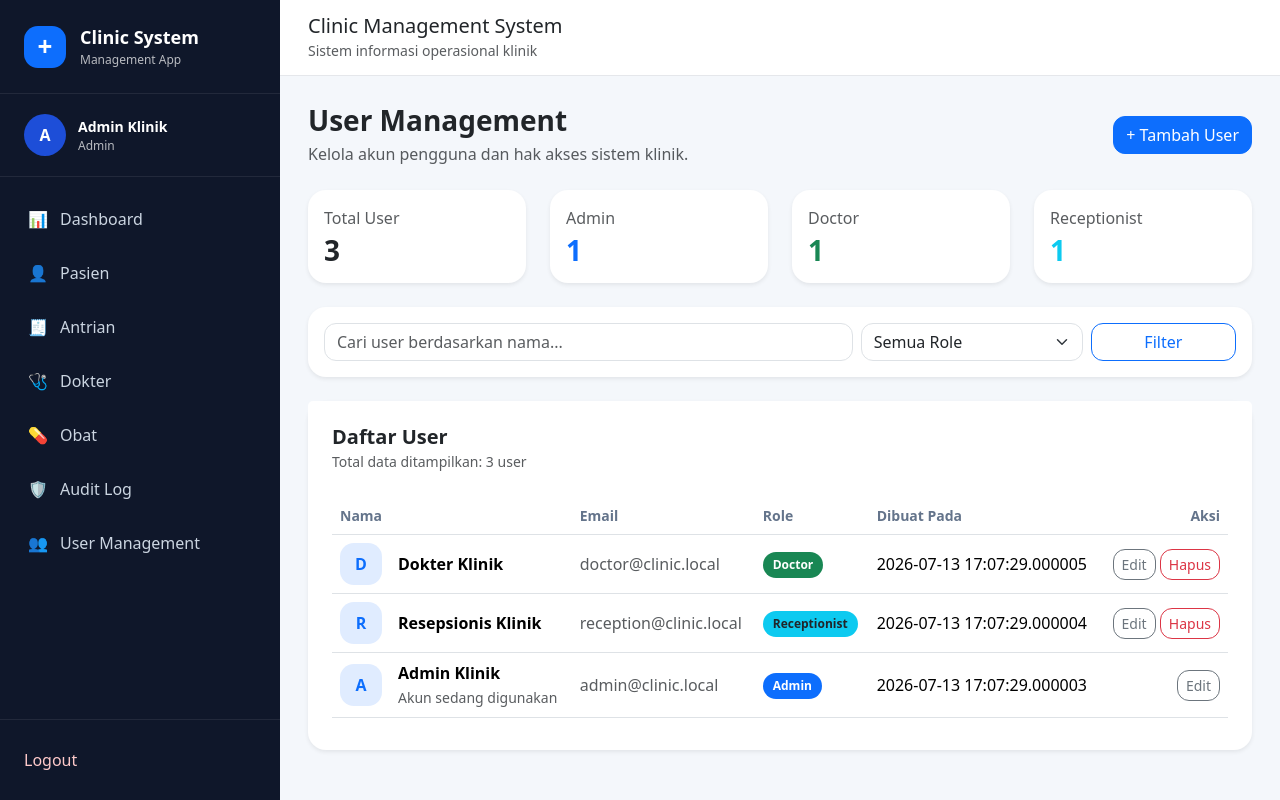
After one commit to terimakasihya555/clinic-management-system, a Flask app: page /users/ in a window 1280 px wide. The commit adds this page. Run offline with Flask 3, Linux system fonts and the light colour scheme; a user stored in the database is signed in.

Commit message:
Prevent admin from changing own role

```diff
--- a/clinic_app/__init__.py
+++ b/clinic_app/__init__.py
@@ -29,6 +29,7 @@ def create_app(config_class=Config):
     login_manager.init_app(app)
     init_security(app)
 
+    from clinic_app.blueprints.users.routes import users_bp
     from clinic_app.blueprints.auth.routes import auth_bp
     from clinic_app.blueprints.patients.routes import patients_bp
     from clinic_app.blueprints.queue.routes import queue_bp
@@ -36,6 +37,7 @@ def create_app(config_class=Config):
     from clinic_app.blueprints.inventory.routes import inventory_bp
     from clinic_app.blueprints.audit.routes import audit_bp
 
+    app.register_blueprint(users_bp)
     app.register_blueprint(auth_bp)
     app.register_blueprint(patients_bp)
     app.register_blueprint(queue_bp)
--- /dev/null
+++ b/clinic_app/blueprints/users/routes.py
@@ -0,0 +1,156 @@
+from flask import Blueprint, render_template, request, redirect, url_for, flash
+from flask_login import login_required, current_user
+from werkzeug.security import generate_password_hash
+
+from clinic_app.models import db
+from clinic_app.models.user import User
+from clinic_app.security import role_required
+
+
+users_bp = Blueprint("users", __name__, url_prefix="/users")
+
+
+@users_bp.route("/")
+@login_required
+@role_required("admin")
+def index():
+    keyword = request.args.get("q", "").strip()
+    role = request.args.get("role", "").strip()
+
+    query = User.query
+
+    if keyword:
+        query = query.filter(User.name.ilike(f"%{keyword}%"))
+
+    if role:
+        query = query.filter_by(role=role)
+
+    users = query.order_by(User.created_at.desc()).all()
+
+    stats = {
+        "total_users": User.query.count(),
+        "total_admin": User.query.filter_by(role="admin").count(),
+        "total_doctor": User.query.filter_by(role="doctor").count(),
+        "total_receptionist": User.query.filter_by(role="receptionist").count(),
+    }
+
+    return render_template(
+        "users/list.html",
+        users=users,
+        stats=stats,
+        keyword=keyword,
+        selected_role=role
+    )
+
+
+@users_bp.route("/create", methods=["POST"])
+@login_required
+@role_required("admin")
+def create():
+    name = request.form.get("name", "").strip()
+    email = request.form.get("email", "").lower().strip()
+    password = request.form.get("password", "").strip()
+    role = request.form.get("role", "").strip()
+
+    if not name:
+        flash("Nama user wajib diisi.", "danger")
+        return redirect(url_for("users.index"))
+
+    if not email:
+        flash("Email user wajib diisi.", "danger")
+        return redirect(url_for("users.index"))
+
+    if not password:
+        flash("Password user wajib diisi.", "danger")
+        return redirect(url_for("users.index"))
+
+    if role not in ["admin", "doctor", "receptionist"]:
+        flash("Role user tidak valid.", "danger")
+        return redirect(url_for("users.index"))
+
+    existing_user = User.query.filter_by(email=email).first()
+
+    if existing_user:
+        flash("Email sudah digunakan oleh user lain.", "danger")
+        return redirect(url_for("users.index"))
+
+    user = User(
+        name=name,
+        email=email,
+        role=role,
+        password_hash=generate_password_hash(password)
+    )
+
+    db.session.add(user)
+    db.session.commit()
+
+    flash("User baru berhasil ditambahkan.", "success")
+    return redirect(url_for("users.index"))
+
+
+@users_bp.route("/update/<int:user_id>", methods=["POST"])
+@login_required
+@role_required("admin")
+def update(user_id):
+    user = User.query.get_or_404(user_id)
+
+    name = request.form.get("name", "").strip()
+    email = request.form.get("email", "").lower().strip()
+    role = request.form.get("role", "").strip()
+    password = request.form.get("password", "").strip()
+
+    if not name:
+        flash("Nama user wajib diisi.", "danger")
+        return redirect(url_for("users.index"))
+
+    if not email:
+        flash("Email user wajib diisi.", "danger")
+        return redirect(url_for("users.index"))
+
+    duplicate = User.query.filter(
+        User.email == email,
+        User.id != user.id
+    ).first()
+
+    if duplicate:
+        flash("Email sudah digunakan oleh user lain.", "danger")
+        return redirect(url_for("users.index"))
+
+    user.name = name
+    user.email = email
+
+    # Akun yang sedang login tidak boleh mengubah role sendiri.
+    # Ini mencegah admin kehilangan akses ke halaman User Management.
+    if user.id == current_user.id:
+        user.role = current_user.role
+    else:
+        if role not in ["admin", "doctor", "receptionist"]:
+            flash("Role user tidak valid.", "danger")
+            return redirect(url_for("users.index"))
+
+        user.role = role
+
+    if password:
+        user.password_hash = generate_password_hash(password)
+
+    db.session.commit()
+
+    flash("Data user berhasil diperbarui.", "success")
+    return redirect(url_for("users.index"))
+
+
+@users_bp.route("/delete/<int:user_id>", methods=["POST"])
+@login_required
+@role_required("admin")
+def delete(user_id):
+    user = User.query.get_or_404(user_id)
+
+    if user.id == current_user.id:
+        flash("Kamu tidak bisa menghapus akun yang sedang digunakan.", "danger")
+        return redirect(url_for("users.index"))
+
+    db.session.delete(user)
+    db.session.commit()
+
+    flash("User berhasil dihapus.", "success")
+    return redirect(url_for("users.index"))
--- a/clinic_app/static/css/main.css
+++ b/clinic_app/static/css/main.css
@@ -354,3 +354,15 @@ body {
   overflow: hidden;
   text-overflow: ellipsis;
 }
+
+.user-table-avatar {
+  width: 42px;
+  height: 42px;
+  border-radius: 14px;
+  background: #e0ecff;
+  color: #0d6efd;
+  display: flex;
+  align-items: center;
+  justify-content: center;
+  font-weight: 800;
+}
--- a/clinic_app/templates/layout.html
+++ b/clinic_app/templates/layout.html
@@ -53,6 +53,9 @@
         </a>
         <a href="{{ url_for('audit.index') }}" class="menu-link">
           <span>🛡️</span> Audit Log
+        </a>
+        <a href="{{ url_for('users.index') }}" class="menu-link">
+        <span>👥</span> User Management
         </a>
       {% endif %}
 
--- /dev/null
+++ b/clinic_app/templates/users/list.html
@@ -0,0 +1,410 @@
+{% extends "layout.html" %}
+{% block content %}
+
+<div class="d-flex justify-content-between align-items-center mb-4">
+  <div>
+    <h3 class="fw-bold mb-1">User Management</h3>
+    <p class="text-muted mb-0">
+      Kelola akun pengguna dan hak akses sistem klinik.
+    </p>
+  </div>
+
+  <button class="btn btn-primary" data-bs-toggle="modal" data-bs-target="#createUserModal">
+    + Tambah User
+  </button>
+</div>
+
+<div class="row g-4 mb-4">
+
+  <div class="col-md-6 col-xl-3">
+    <div class="card shadow-sm border-0">
+      <div class="card-body">
+        <p class="text-muted mb-1">Total User</p>
+        <h3 class="fw-bold mb-0">{{ stats.total_users }}</h3>
+      </div>
+    </div>
+  </div>
+
+  <div class="col-md-6 col-xl-3">
+    <div class="card shadow-sm border-0">
+      <div class="card-body">
+        <p class="text-muted mb-1">Admin</p>
+        <h3 class="fw-bold mb-0 text-primary">{{ stats.total_admin }}</h3>
+      </div>
+    </div>
+  </div>
+
+  <div class="col-md-6 col-xl-3">
+    <div class="card shadow-sm border-0">
+      <div class="card-body">
+        <p class="text-muted mb-1">Doctor</p>
+        <h3 class="fw-bold mb-0 text-success">{{ stats.total_doctor }}</h3>
+      </div>
+    </div>
+  </div>
+
+  <div class="col-md-6 col-xl-3">
+    <div class="card shadow-sm border-0">
+      <div class="card-body">
+        <p class="text-muted mb-1">Receptionist</p>
+        <h3 class="fw-bold mb-0 text-info">{{ stats.total_receptionist }}</h3>
+      </div>
+    </div>
+  </div>
+
+</div>
+
+<div class="card shadow-sm border-0 mb-4">
+  <div class="card-body">
+    <form method="get" class="row g-2 align-items-center">
+
+      <div class="col-md-7">
+        <input
+          type="text"
+          name="q"
+          class="form-control"
+          placeholder="Cari user berdasarkan nama..."
+          value="{{ keyword }}"
+        >
+      </div>
+
+      <div class="col-md-3">
+        <select name="role" class="form-select">
+          <option value="">Semua Role</option>
+          <option value="admin" {% if selected_role == "admin" %}selected{% endif %}>
+            Admin
+          </option>
+          <option value="doctor" {% if selected_role == "doctor" %}selected{% endif %}>
+            Doctor
+          </option>
+          <option value="receptionist" {% if selected_role == "receptionist" %}selected{% endif %}>
+            Receptionist
+          </option>
+        </select>
+      </div>
+
+      <div class="col-md-2 d-grid">
+        <button class="btn btn-outline-primary">
+          Filter
+        </button>
+      </div>
+
+    </form>
+  </div>
+</div>
+
+<div class="card shadow-sm border-0">
+  <div class="card-header bg-white border-0 pt-4 px-4">
+    <h5 class="fw-bold mb-0">Daftar User</h5>
+    <small class="text-muted">
+      Total data ditampilkan: {{ users|length }} user
+    </small>
+  </div>
+
+  <div class="card-body px-4">
+
+    {% if users %}
+    <div class="table-responsive">
+      <table class="table table-hover align-middle">
+        <thead>
+          <tr>
+            <th>Nama</th>
+            <th>Email</th>
+            <th>Role</th>
+            <th>Dibuat Pada</th>
+            <th class="text-end">Aksi</th>
+          </tr>
+        </thead>
+
+        <tbody>
+          {% for user in users %}
+          <tr>
+            <td>
+              <div class="d-flex align-items-center gap-3">
+                <div class="user-table-avatar">
+                  {{ user.name[0] }}
+                </div>
+
+                <div>
+                  <div class="fw-semibold">{{ user.name }}</div>
+                  {% if user.id == current_user.id %}
+                    <small class="text-muted">Akun sedang digunakan</small>
+                  {% endif %}
+                </div>
+              </div>
+            </td>
+
+            <td>
+              <span class="text-muted">{{ user.email }}</span>
+            </td>
+
+            <td>
+              {% if user.role == "admin" %}
+                <span class="badge bg-primary">Admin</span>
+              {% elif user.role == "doctor" %}
+                <span class="badge bg-success">Doctor</span>
+              {% elif user.role == "receptionist" %}
+                <span class="badge bg-info text-dark">Receptionist</span>
+              {% else %}
+                <span class="badge bg-secondary">{{ user.role }}</span>
+              {% endif %}
+            </td>
+
+            <td>
+              {{ user.created_at }}
+            </td>
+
+            <td class="text-end">
+              <button
+                class="btn btn-outline-secondary btn-sm"
+                data-bs-toggle="modal"
+                data-bs-target="#editUserModal{{ user.id }}"
+              >
+                Edit
+              </button>
+
+              {% if user.id != current_user.id %}
+              <button
+                class="btn btn-outline-danger btn-sm"
+                data-bs-toggle="modal"
+                data-bs-target="#deleteUserModal{{ user.id }}"
+              >
+                Hapus
+              </button>
+              {% endif %}
+            </td>
+          </tr>
+
+          <!-- Modal Edit User -->
+          <div class="modal fade" id="editUserModal{{ user.id }}" tabindex="-1">
+            <div class="modal-dialog modal-dialog-centered modal-lg">
+              <div class="modal-content">
+
+                <form method="post" action="{{ url_for('users.update', user_id=user.id) }}">
+                  <div class="modal-header">
+                    <div>
+                      <h5 class="modal-title fw-bold">Edit User</h5>
+                      <small class="text-muted">
+                        Perbarui data user dan role akses.
+                      </small>
+                    </div>
+                    <button type="button" class="btn-close" data-bs-dismiss="modal"></button>
+                  </div>
+
+                  <div class="modal-body">
+
+                    <div class="row g-3">
+
+                      <div class="col-md-6">
+                        <label class="form-label">Nama User</label>
+                        <input
+                          type="text"
+                          name="name"
+                          class="form-control"
+                          value="{{ user.name }}"
+                          required
+                        >
+                      </div>
+
+                      <div class="col-md-6">
+                        <label class="form-label">Email</label>
+                        <input
+                          type="email"
+                          name="email"
+                          class="form-control"
+                          value="{{ user.email }}"
+                          required
+                        >
+                      </div>
+
+                      <div class="col-md-6">
+                        <label class="form-label">Role</label>
+
+                        {% if user.id == current_user.id %}
+                          <input type="hidden" name="role" value="{{ user.role }}">
+
+                          <select class="form-select" disabled>
+                            <option selected>
+                              {{ user.role|capitalize }} - tidak dapat diubah
+                            </option>
+                          </select>
+
+                          <small class="text-muted">
+                            Role akun yang sedang digunakan tidak dapat diubah sendiri untuk mencegah kehilangan akses admin.
+                          </small>
+                        {% else %}
+                          <select name="role" class="form-select" required>
+                            <option value="admin" {% if user.role == "admin" %}selected{% endif %}>
+                              Admin
+                            </option>
+                            <option value="doctor" {% if user.role == "doctor" %}selected{% endif %}>
+                              Doctor
+                            </option>
+                            <option value="receptionist" {% if user.role == "receptionist" %}selected{% endif %}>
+                              Receptionist
+                            </option>
+                          </select>
+                        {% endif %}
+                      </div>
+
+                      <div class="col-md-6">
+                        <label class="form-label">Password Baru</label>
+                        <input
+                          type="password"
+                          name="password"
+                          class="form-control"
+                          placeholder="Kosongkan jika tidak ingin mengubah"
+                        >
+                      </div>
+
+                    </div>
+
+                  </div>
+
+                  <div class="modal-footer">
+                    <button type="button" class="btn btn-light" data-bs-dismiss="modal">
+                      Batal
+                    </button>
+                    <button class="btn btn-primary">
+                      Simpan Perubahan
+                    </button>
+                  </div>
+                </form>
+
+              </div>
+            </div>
+          </div>
+
+          {% if user.id != current_user.id %}
+          <!-- Modal Delete User -->
+          <div class="modal fade" id="deleteUserModal{{ user.id }}" tabindex="-1">
+            <div class="modal-dialog modal-dialog-centered">
+              <div class="modal-content">
+
+                <form method="post" action="{{ url_for('users.delete', user_id=user.id) }}">
+                  <div class="modal-header">
+                    <h5 class="modal-title fw-bold">Konfirmasi Hapus</h5>
+                    <button type="button" class="btn-close" data-bs-dismiss="modal"></button>
+                  </div>
+
+                  <div class="modal-body">
+                    Apakah kamu yakin ingin menghapus user
+                    <strong>{{ user.name }}</strong>?
+                  </div>
+
+                  <div class="modal-footer">
+                    <button type="button" class="btn btn-light" data-bs-dismiss="modal">
+                      Batal
+                    </button>
+                    <button class="btn btn-danger">
+                      Ya, Hapus
+                    </button>
+                  </div>
+                </form>
+
+              </div>
+            </div>
+          </div>
+          {% endif %}
+
+          {% endfor %}
+        </tbody>
+      </table>
+    </div>
+
+    {% else %}
+    <div class="text-center py-5">
+      <div class="empty-icon mb-3">👥</div>
+      <h5 class="fw-bold">Belum ada user</h5>
+      <p class="text-muted">
+        Tambahkan user pertama untuk mengatur akses sistem.
+      </p>
+    </div>
+    {% endif %}
+
+  </div>
+</div>
+
+
+<!-- Modal Tambah User -->
+<div class="modal fade" id="createUserModal" tabindex="-1">
+  <div class="modal-dialog modal-dialog-centered modal-lg">
+    <div class="modal-content">
+
+      <form method="post" action="{{ url_for('users.create') }}">
+        <div class="modal-header">
+          <div>
+            <h5 class="modal-title fw-bold">Tambah User Baru</h5>
+            <small class="text-muted">
+              Buat akun baru untuk admin, dokter, atau resepsionis.
+            </small>
+          </div>
+          <button type="button" class="btn-close" data-bs-dismiss="modal"></button>
+        </div>
+
+        <div class="modal-body">
+
+          <div class="row g-3">
+
+            <div class="col-md-6">
+              <label class="form-label">Nama User</label>
+              <input
+                type="text"
+                name="name"
+                class="form-control"
+                placeholder="Masukkan nama user"
+                required
+              >
+            </div>
+
+            <div class="col-md-6">
+              <label class="form-label">Email</label>
+              <input
+                type="email"
+                name="email"
+                class="form-control"
+                placeholder="Masukkan email login"
+                required
+              >
+            </div>
+
+            <div class="col-md-6">
+              <label class="form-label">Password</label>
+              <input
+                type="password"
+                name="password"
+                class="form-control"
+                placeholder="Masukkan password"
+                required
+              >
+            </div>
+
+            <div class="col-md-6">
+              <label class="form-label">Role</label>
+              <select name="role" class="form-select" required>
+                <option value="">Pilih role</option>
+                <option value="admin">Admin</option>
+                <option value="doctor">Doctor</option>
+                <option value="receptionist">Receptionist</option>
+              </select>
+            </div>
+
+          </div>
+
+        </div>
+
+        <div class="modal-footer">
+          <button type="button" class="btn btn-light" data-bs-dismiss="modal">
+            Batal
+          </button>
+          <button class="btn btn-primary">
+            Simpan User
+          </button>
+        </div>
+      </form>
+
+    </div>
+  </div>
+</div>
+
+{% endblock %}
```
Also changed, not shown: clinic_app/blueprints/users/__init__.py (added).
